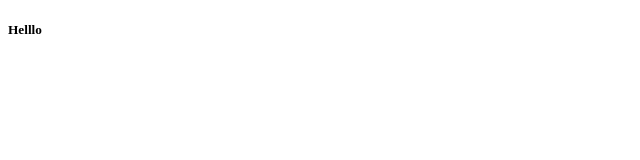
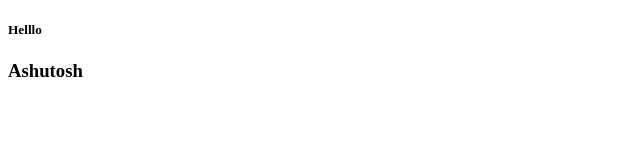
Before and after one commit to ashu15311/temporary, a plain HTML site: page index.html in a window 1280 px wide. Shown: the whole page, without its empty margins (0-640 px from the left). Drawn offline with Linux system fonts and the light colour scheme.

Commit message:
add name

```diff
--- a/index.html
+++ b/index.html
@@ -7,5 +7,6 @@
 </head>
 <body>
     <h5>Helllo</h5>
+    <h3>Ashutosh</h3>
 </body>
 </html>
```
